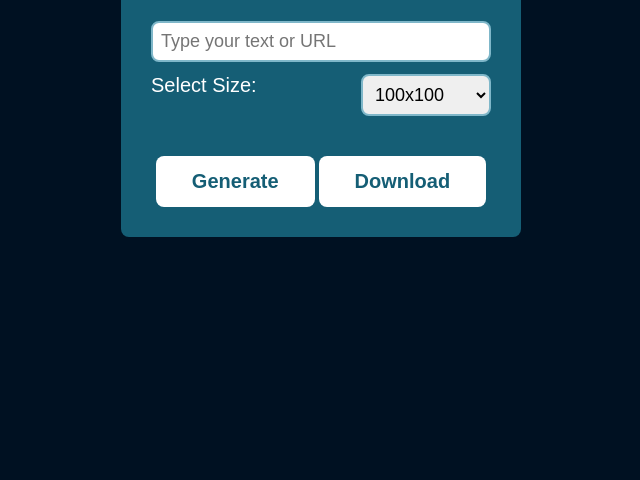
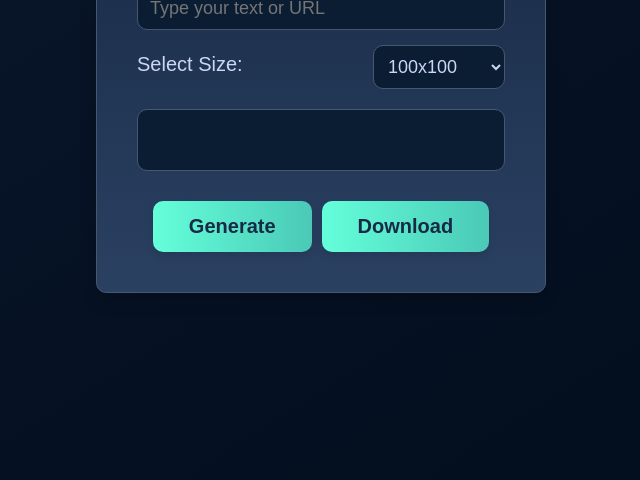
Before and after one commit to Muhaiminul-official/JavaScript_Projects, a plain HTML site: page QR-Code/index.html in a window 1280 px wide. Shown: the part 320-800 px from the top of the page, without its empty margins (319-959 px from the left). Drawn offline with Linux system fonts and the light colour scheme.

Commit message:
Add files via upload

```diff
--- a/QR-Code/style.css
+++ b/QR-Code/style.css
@@ -1,100 +1,160 @@
 :root{
-    --bcg-color: #001122;
-    --primary-color: #155e75;
-    --border-radius: 8px;
-    --secondary-color: #fff;
-    --border-color: #7fb7c9;
+    --bcg-color-start: #0a192f;
+    --bcg-color-end: #020c1b;
+    --primary-color-start: #172a45;
+    --primary-color-end: #2b4162;
+    --accent-color-start: #64ffda;
+    --accent-color-end: #4ac9b7;
+    --border-radius: 10px;
+    --secondary-color: #ccd6f6;
+    --border-color: #495670;
+    --font-body: 'Fira Sans', sans-serif;
+    --font-heading: 'Montserrat', sans-serif;
 }
+
 *{
     margin: 0;
     padding: 0;
     box-sizing: border-box;
-    font-family: sans-serif;
+    font-family: var(--font-body);
+    transition: all 0.3s ease-in-out;
 }
 
 body{
+    font-family: var(--font-body);
     width: 100%;
     height: 100vh;
     display: flex;
     justify-content: center;
     align-items: center;
-    background-color: var(--bcg-color);
+    background: linear-gradient(to bottom right, var(--bcg-color-start), var(--bcg-color-end));
 }
 
 .box{
-    background-color: var(--primary-color);
-    padding: 30px;
-    width: 400px;
+    background: linear-gradient(to bottom, var(--primary-color-start), var(--primary-color-end));
+    padding: 40px;
+    width: 450px;
     border-radius: var(--border-radius);
+    box-shadow: 0 8px 16px rgba(0, 0, 0, 0.2);
+    border: 1px solid var(--border-color); /* Add a subtle border to the box */
 }
 
 .qr-header h1{
-    font-size: 26px;
+    font-size: 30px;
     text-align: center;
-    color: var(--secondary-color);
-    margin-bottom: 24px;
+    color: var(--accent-color-start); /* Keep a solid color for readability */
+    margin-bottom: 30px;
     text-transform: uppercase;
+    font-family: var(--font-heading);
+    letter-spacing: 0.5px;
 }
 
 .qr-header input{
     width: 100%;
-    margin-block: 12px;
-}
-
-.qr-header input, select{
-    padding: 8px;
+    margin-block: 15px;
+    padding: 10px 12px;
     border-radius: var(--border-radius);
     font-size: 18px;
     outline: none;
-    border: 2px solid var(--border-color);
+    border: 1px solid var(--border-color);
+    background-color: #0b1d33;
+    color: var(--secondary-color);
+}
+
+.qr-header input:focus{
+    border-color: var(--accent-color-start);
+    box-shadow: 0 0 4px rgba(100, 255, 218, 0.5);
 }
 
 .qr-header label{
     color: var(--secondary-color);
     font-size: 20px;
+    display: block;
+    margin-bottom: 5px;
 }
 
 .qr-header div{
     display: flex;
     justify-content: space-between;
+    align-items: center;
+}
+
+.qr-header select{
+    padding: 10px;
+    border-radius: var(--border-radius);
+    font-size: 18px;
+    outline: none;
+    border: 1px solid var(--border-color);
+    background-color: #0b1d33;
+    color: var(--secondary-color);
+}
+
+.qr-header select:focus{
+    border-color: var(--accent-color-start);
+    box-shadow: 0 0 4px rgba(100, 255, 218, 0.5);
 }
 
 .qr-footer{
     display: flex;
     justify-content: center;
+    margin-top: 30px;
 }
 .qr-footer a{
-    background-color: var(--secondary-color);
+    background: linear-gradient(to right, var(--accent-color-start), var(--accent-color-end));
     text-decoration: none;
     font-size: 20px;
     padding: 14px 36px;
-    margin-inline: 2px;
-    color: var(--primary-color);
+    margin-inline: 5px;
+    color: var(--primary-color-start);
     font-weight: 600;
     border-radius: var(--border-radius);
+    box-shadow: 0 4px 8px rgba(0, 0, 0, 0.1);
+}
+
+.qr-footer a:hover{
+    opacity: 0.9; /* Slightly dim on hover for feedback */
+    transform: translateY(-2px);
 }
 
 .qr-body{
     display: grid;
     place-items: center;
-    padding:20px;
+    padding: 30px;
+    background-color: #0b1d33;
+    border-radius: var(--border-radius);
+    margin-top: 20px;
+    border: 1px solid var(--border-color); /* Add a subtle border */
 }
 
 .qr-body img{
     max-width: 100%;
     max-height: 100%;
-    margin-block: 10px;
-    padding: 20px;
-    border: 0.5px solid var(--border-color);
+    padding: 25px;
     border-radius: var(--border-radius);
+    background: linear-gradient(to bottom, var(--primary-color-start), var(--primary-color-end)); /* Gradient for the QR code area */
 }
 
 @media screen and (max-width:520px){
     .box{
-        width: 80%;
+        width: 90%;
+        padding: 20px;
+    }
+    .qr-header h1{
+        font-size: 24px;
+        margin-bottom: 20px;
+    }
+    .qr-header input, .qr-header select, .qr-header label{
+        font-size: 16px;
     }
     .qr-footer a{
-        padding: 12px;
+        padding: 10px 20px;
         font-size: 16px;
+        margin-inline: 2px;
+    }
+    .qr-body{
+        padding: 15px;
+    }
+    .qr-body img{
+        padding: 15px;
     }
 }
```
